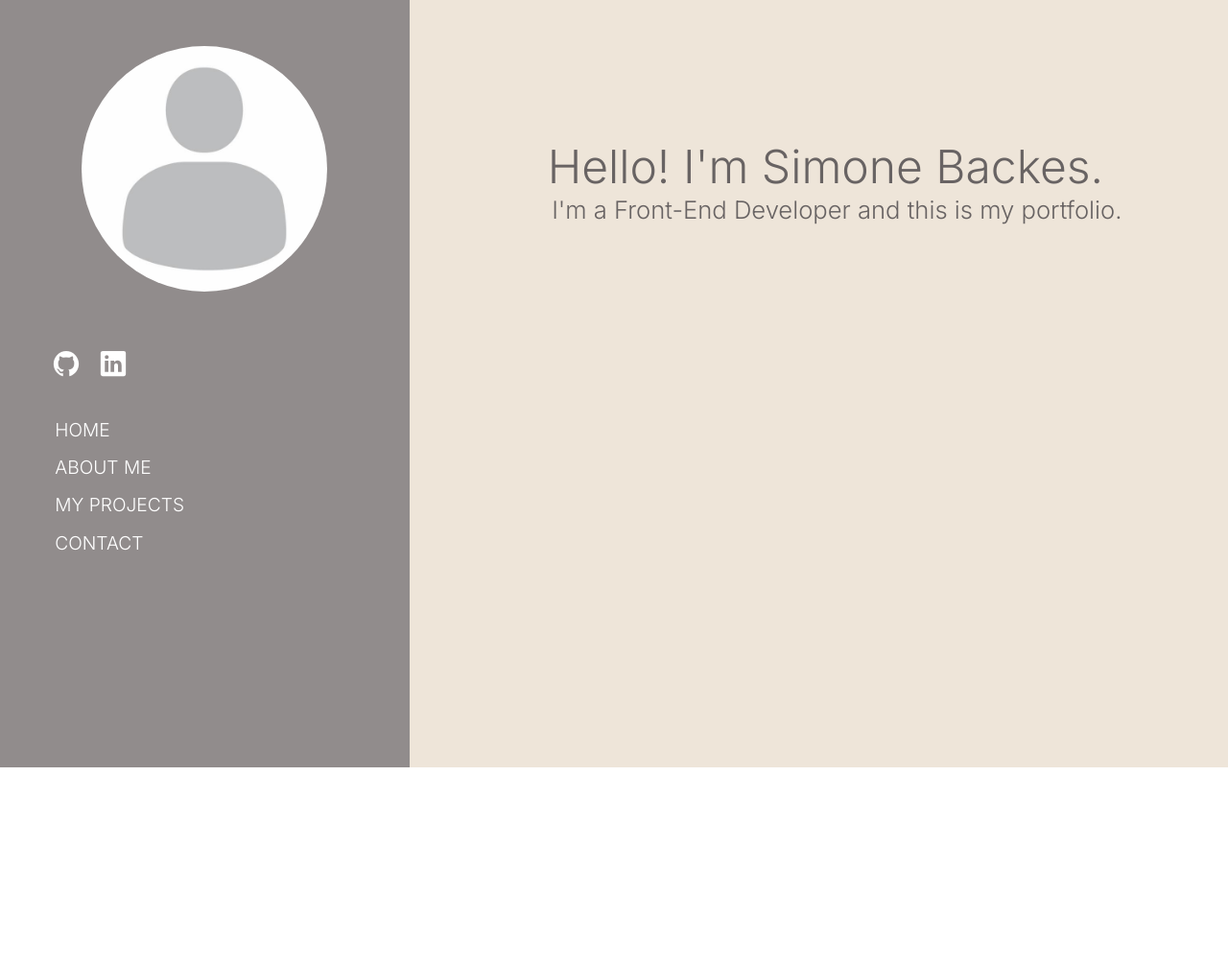
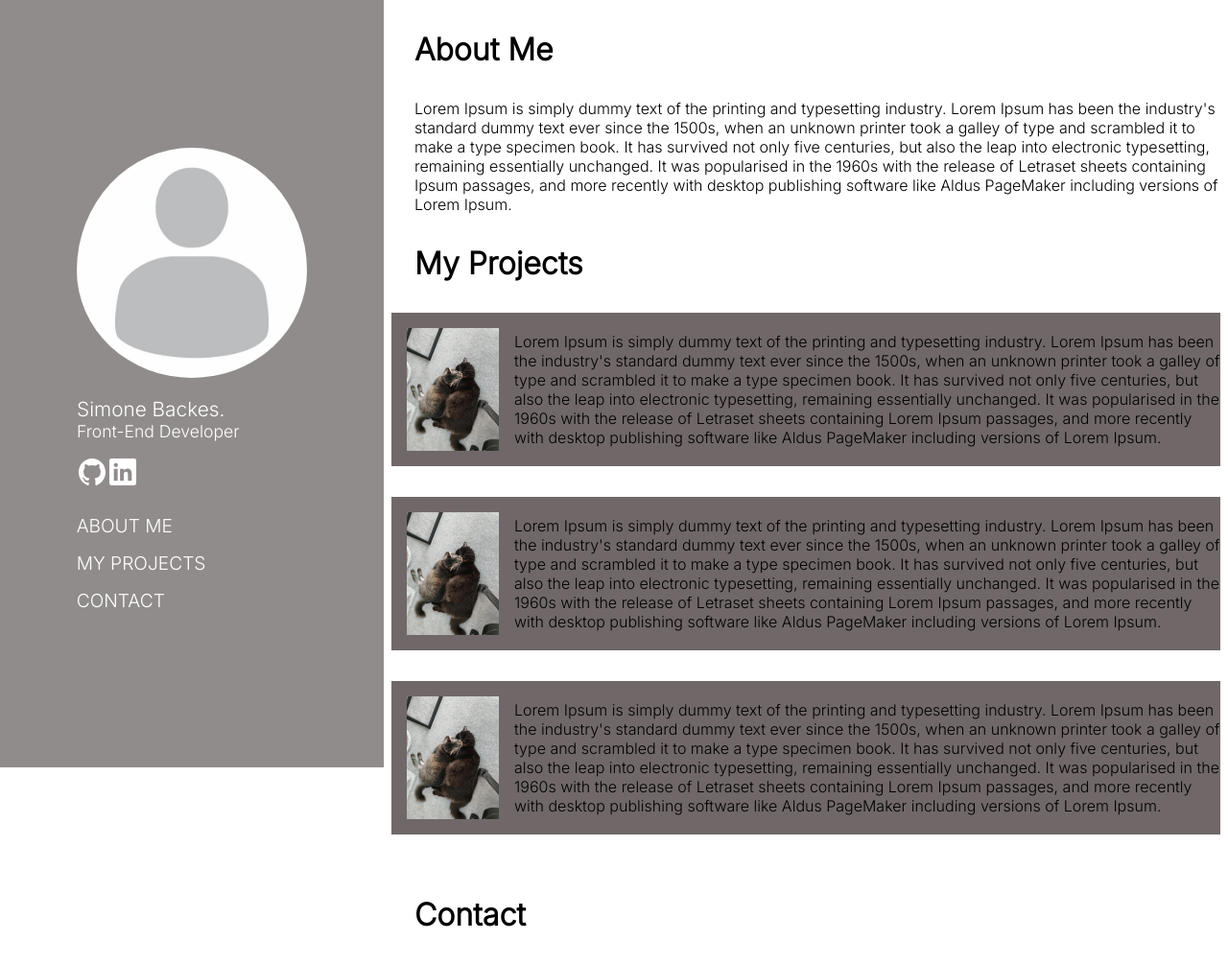
Before and after one commit to sihbackes/portfolio, a plain HTML site: page index.html in a window 1280 px wide. Shown: the whole page at 96% size. Before the commit the page ends 800 px from the top, so only its background shows below. Drawn offline with nearby package versions, Linux system fonts and the light colour scheme.

Commit message:
css and html

```diff
--- a/index.html
+++ b/index.html
@@ -13,20 +13,26 @@
 
     <div class="sideBar">
       <div class="profilePhoto-container">
-    <img id="profilePhoto" src="img/profilePhoto.jpg" alt="Simone's profile photo" style="max-width: 16em;">
+        <img id="profilePhoto" src="img/profilePhoto.jpg" alt="Simone's profile photo">
+      </div>
+
+      <div class="banner">
+
+        <h1 id="welcomeText">Simone Backes.</h1>
+        <h2 id="welcomeText2">Front-End Developer</h2>
+
+
       </div>
 
       <div class="mediaIcons">
-    <ul>
-      <li class="github"><a href="#"><ion-icon name="logo-github"></ion-icon></a></li>
-      <li class="linkedin"> <a href="#"><ion-icon name="logo-linkedin"></ion-icon></a></li>
-    </ul>
+
+        <a href="#" class="github" ><ion-icon name="logo-github"></ion-icon></a>
+        <a href="#" class="linkedin"><ion-icon name="logo-linkedin"></ion-icon></a>
 
       </div>
 
       <div class="menu">
         <ul>
-      <li>HOME</li>
           <li>ABOUT ME</li>
           <li>MY PROJECTS</li>
           <li>CONTACT</li>
@@ -35,12 +41,79 @@
 
     </div>
 
+    <div class="mainContainer">
 
-<div class="banner">
-  <h1 id="welcomeText">Hello! I'm Simone Backes.</h1>
-  <h2 id="welcomeText2">I'm a Front-End Developer and this is my portfolio.</h2>
+      <div class="aboutMe">
+        <h1>About Me</h1>
+        <p>Lorem Ipsum is simply dummy text of the printing and typesetting industry.
+           Lorem Ipsum has been the industry's standard dummy text ever since the
+           1500s, when an unknown printer took a galley of type and scrambled it to
+           make a type specimen book. It has survived not only five centuries, but
+           also the leap into electronic typesetting, remaining essentially unchanged.
+            It was popularised in the 1960s with the release of Letraset sheets containing
+             Ipsum passages, and more recently with desktop publishing software like
+             Aldus PageMaker including versions of Lorem Ipsum.</p>
+      </div>
+
+
+      <div class="projectsList">
+        <h1>My Projects</h1>
+       <div class="box">
+        <img class="thumbnail" src="/img/image-cats.jpeg" alt="">
+        <p>Lorem Ipsum is simply dummy text of the printing and
+          typesetting industry. Lorem Ipsum has been the industry's
+          standard dummy text ever since the 1500s, when an unknown
+          printer took a galley of type and scrambled it to make a type
+           specimen book. It has survived not only five centuries,
+           but also the leap into electronic typesetting, remaining
+           essentially unchanged. It was popularised in the 1960s with
+           the release of Letraset sheets containing Lorem Ipsum
+           passages, and more recently with desktop publishing software
+            like Aldus PageMaker including versions of Lorem Ipsum.</p>
+       </div>
+
+       <div class="box">
+        <img class="thumbnail" src="/img/image-cats.jpeg" alt="">
+        <p>Lorem Ipsum is simply dummy text of the printing and
+          typesetting industry. Lorem Ipsum has been the industry's
+          standard dummy text ever since the 1500s, when an unknown
+          printer took a galley of type and scrambled it to make a type
+           specimen book. It has survived not only five centuries,
+           but also the leap into electronic typesetting, remaining
+           essentially unchanged. It was popularised in the 1960s with
+           the release of Letraset sheets containing Lorem Ipsum
+           passages, and more recently with desktop publishing software
+            like Aldus PageMaker including versions of Lorem Ipsum.</p>
+       </div>
+
+       <div class="box">
+        <img class="thumbnail" src="/img/image-cats.jpeg" alt="">
+        <p>Lorem Ipsum is simply dummy text of the printing and
+          typesetting industry. Lorem Ipsum has been the industry's
+          standard dummy text ever since the 1500s, when an unknown
+          printer took a galley of type and scrambled it to make a type
+           specimen book. It has survived not only five centuries,
+           but also the leap into electronic typesetting, remaining
+           essentially unchanged. It was popularised in the 1960s with
+           the release of Letraset sheets containing Lorem Ipsum
+           passages, and more recently with desktop publishing software
+            like Aldus PageMaker including versions of Lorem Ipsum.</p>
        </div>
       </div>
+
+      <div class="contact">
+       <h1>Contact</h1>
+      </div>
+
+  </div>
+
+
+
+  </div>
+
+
+
+
 
 
 </body>
--- a/style.css
+++ b/style.css
@@ -1,44 +1,63 @@
 @import url('https://fonts.googleapis.com/css2?family=Inter:wght@300&display=swap');
 * {
   margin: 0;
+  padding: 0;
+  box-sizing: border-box;
   font-family: 'Inter', sans-serif;
 }
 
-.home{
-  display: grid;
-  grid-template-columns: 2fr 4fr;
+body {
+  -webkit-font-smoothing: antialiased;
 }
 
-.sideBar{
-  background-color: rgb(145, 140, 140);
-  height: 50em;
-  display: block;
-
+.home{
+display: flex;
 }
 
+ .sideBar{
+  background-color: rgb(145, 140, 140);
+  height: 100vh;
+  width: 30rem;
+  display: flex;
+  flex-direction: column ;
+  justify-content: center;
+ }
 
 #profilePhoto {
   border-radius: 50%;
-  display: block;
-  margin-top: 3em;
-  margin-left: auto;
-  margin-right: auto
+  max-width: 15rem;
+  margin-left: 5rem;
+  margin-right: 5rem;
+  padding-bottom: 1rem;
 }
 
+#welcomeText {
+  margin-left: 5rem;
+  color: white;
+  font-size: 1.3rem;
+  font-weight: lighter;
+}
 
-.mediaIcons ul li{
- display: inline;
- list-style: none;
+#welcomeText2 {
+  margin-left: 5rem;
+  color: white;
+  font-size: 1.1rem;
+  font-weight: lighter;
+  padding-bottom: 1rem;
+}
 
+.mediaIcons {
+  margin-left: 5rem;
+  display: flex;
+  flex-direction: row;
+  padding-bottom: 1rem;
 }
+
 .mediaIcons ion-icon {
+  width: 2rem;
+  height: 2rem;
   color: #fff;
-  font-size: 30px;
-  padding-left: 14px;
-  padding-top: 5px;
   transition: 0.3s ease;
-  padding-top: 2em;
-  padding-bottom: 1em;
 }
 
 .mediaIcons ion-icon:hover {
@@ -46,7 +65,7 @@
 }
 
 .menu ul li{
-  margin-left: 0.5em;
+  margin-left: 4.5rem;
   list-style: none;
   color: #fff;
   font-size: 1.2em;
@@ -59,21 +78,33 @@
  color:black;
 }
 
-.banner {
-  background-color: rgb(238, 229, 217);
+
+.box {
+
+  background-color: rgb(112, 104, 104);
+  display: flex;
+  justify-content: center;
+  align-items: center;
+  max-width: 80vw;
+  margin: 0 0.5rem 2rem 0.5rem;
 }
 
-#welcomeText {
-  color: rgb(104, 99, 99);
-  font-size: 3em;
-  font-weight: lighter;
-  margin-top:3em;
-  margin-left: 3em;
+.thumbnail {
+  max-width: 8rem;
+  padding: 1rem;
 }
 
-#welcomeText2 {
-  color: rgb(104, 99, 99);
-  font-size: 1.6em;
-  margin-left:5.8em;
-  font-weight: lighter;
+.aboutMe h1 {
+  padding: 2rem;
 }
+.aboutMe p {
+  margin-left: 2rem;
+}
+
+.projectsList h1 {
+  padding: 2rem;
+}
+
+.contact h1 {
+  padding: 2rem;
+}
```
Also changed, not shown: img/image-cats.jpeg (added). Lines whose indentation alone changed are shown as unchanged.
